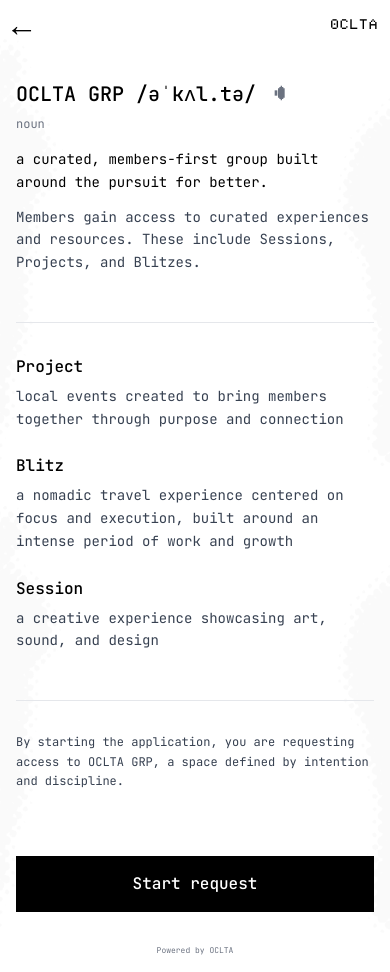
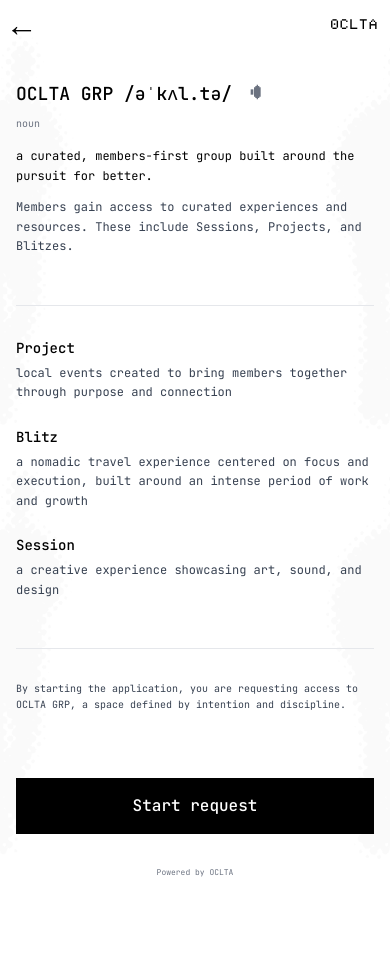
Before and after one commit to welcmhome/oclta-apply, a Next.js app: page /join in a window 390 px wide. After the commit the page ends 894 px from the top, so only its background shows below. Built offline with nearby package versions, Linux system fonts and the light colour scheme.

Commit message:
Reduce font sizes on intro page for better readability
- Header: text-xl/2xl -> text-lg/xl
- Definition paragraphs: text-sm/base -> text-xs/sm
- Section headings: text-base/lg -> text-sm/base
- Footer: text-xs/sm -> text-[10px]/xs
- Noun label: text-xs -> text-[10px]

```diff
--- a/app/join/page.tsx
+++ b/app/join/page.tsx
@@ -73,7 +73,7 @@ function IntroScreen() {
       {/* Dictionary-style header */}
       <div className="intro-fade-in">
         <div className="flex items-baseline gap-3 mb-2">
-          <h1 className="text-xl sm:text-2xl font-medium text-oclta-black">
+          <h1 className="text-lg sm:text-xl font-medium text-oclta-black">
             OCLTA GRP /əˈkʌl.tə/
           </h1>
           <button
@@ -100,12 +100,12 @@ function IntroScreen() {
             </svg>
           </button>
         </div>
-        <p className="text-xs text-gray-500 mb-4">noun</p>
+        <p className="text-[10px] text-gray-500 mb-4">noun</p>
         <div className="space-y-3">
-          <p className="text-sm sm:text-base text-oclta-black leading-relaxed font-light">
+          <p className="text-xs sm:text-sm text-oclta-black leading-relaxed font-light">
             a curated, members-first group built around the pursuit for better.
           </p>
-          <p className="text-sm sm:text-base text-gray-700 leading-relaxed font-light">
+          <p className="text-xs sm:text-sm text-gray-700 leading-relaxed font-light">
             Members gain access to curated experiences and resources. These include Sessions, Projects, and Blitzes.
           </p>
         </div>
@@ -115,24 +115,24 @@ function IntroScreen() {
       <div className="pt-8 border-t border-gray-200 space-y-6 sm:space-y-8">
         {/* Project */}
         <div className="intro-fade-in-delay-1">
-          <h2 className="text-base sm:text-lg font-medium text-oclta-black mb-1.5">Project</h2>
-          <p className="text-sm sm:text-base text-gray-700 leading-relaxed font-light">
+          <h2 className="text-sm sm:text-base font-medium text-oclta-black mb-1.5">Project</h2>
+          <p className="text-xs sm:text-sm text-gray-700 leading-relaxed font-light">
             local events created to bring members together through purpose and connection
           </p>
         </div>
 
         {/* Blitz */}
         <div className="intro-fade-in-delay-2">
-          <h2 className="text-base sm:text-lg font-medium text-oclta-black mb-1.5">Blitz</h2>
-          <p className="text-sm sm:text-base text-gray-700 leading-relaxed font-light">
+          <h2 className="text-sm sm:text-base font-medium text-oclta-black mb-1.5">Blitz</h2>
+          <p className="text-xs sm:text-sm text-gray-700 leading-relaxed font-light">
             a nomadic travel experience centered on focus and execution, built around an intense period of work and growth
           </p>
         </div>
 
         {/* Session */}
         <div className="intro-fade-in-delay-3">
-          <h2 className="text-base sm:text-lg font-medium text-oclta-black mb-1.5">Session</h2>
-          <p className="text-sm sm:text-base text-gray-700 leading-relaxed font-light">
+          <h2 className="text-sm sm:text-base font-medium text-oclta-black mb-1.5">Session</h2>
+          <p className="text-xs sm:text-sm text-gray-700 leading-relaxed font-light">
             a creative experience showcasing art, sound, and design
           </p>
         </div>
@@ -140,7 +140,7 @@ function IntroScreen() {
 
       {/* Footer text */}
       <div className="pt-8 border-t border-gray-200 intro-fade-in-delay-4">
-        <p className="text-xs sm:text-sm text-gray-700 leading-relaxed font-light">
+        <p className="text-[10px] sm:text-xs text-gray-700 leading-relaxed font-light">
           By starting the application, you are requesting access to OCLTA GRP, a space defined by intention and discipline.
         </p>
       </div>
```
